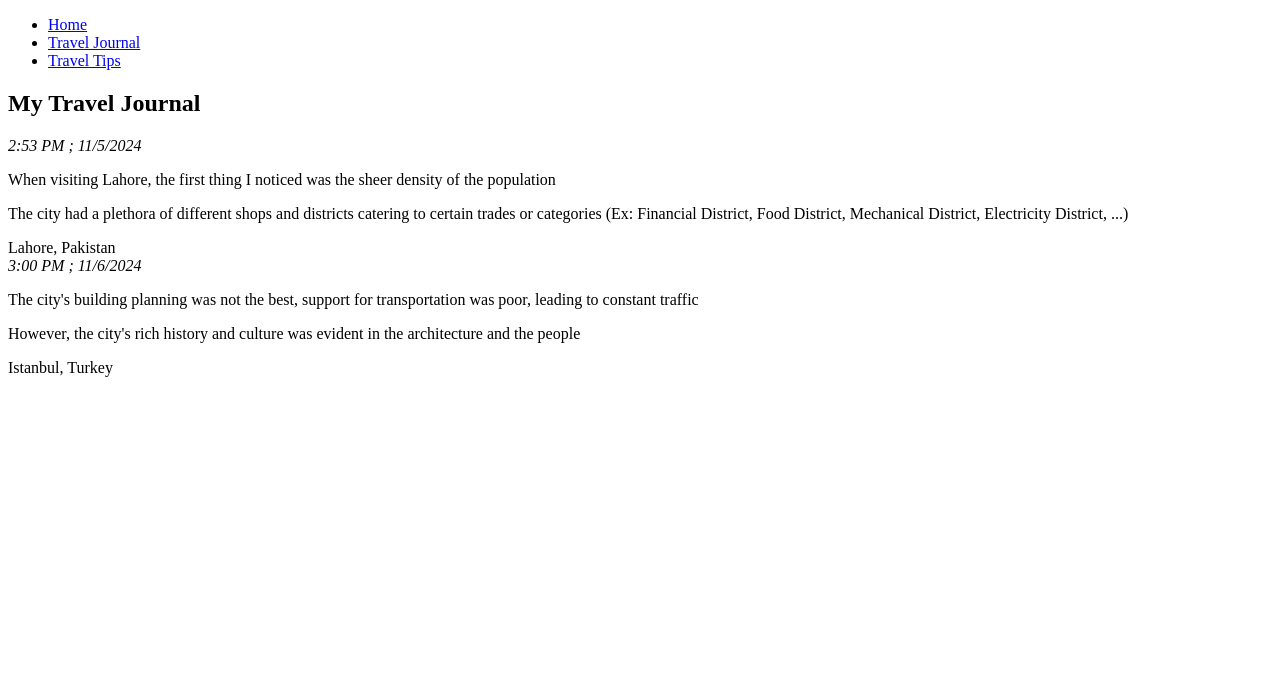
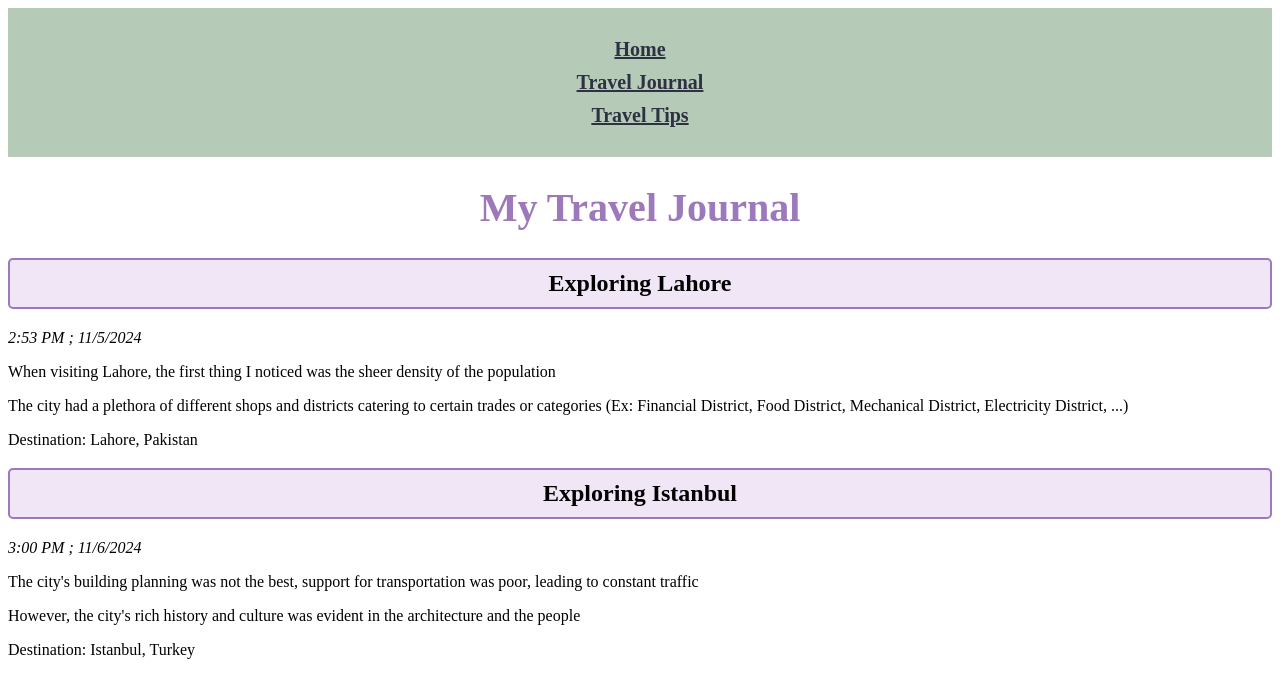
Before and after one commit to AhmadShah-1/SSW-546, a plain HTML site: page Lab/Lab7/journal.html in a window 1280 px wide. Drawn offline with Linux system fonts and the light colour scheme.

Commit message:
Started Lab9

```diff
--- a/Lab/Lab7/journal.html
+++ b/Lab/Lab7/journal.html
@@ -3,6 +3,8 @@
 <head>
     <meta charset="UTF-8">
     <title>My Travel Journal</title>
+    <link rel="stylesheet" href="styles.css">
+
 </head>
 <body>
 
@@ -17,20 +19,22 @@
 </header>
 
 
-<h2>My Travel Journal</h2>
+<h1>My Travel Journal</h1>
 <main>
   <section>
+    <h2>Exploring Lahore</h2>
     <cite>2:53 PM ; 11/5/2024</cite>
     <p>When visiting Lahore, the first thing I noticed was the sheer density of the population</p>
     <p>The city had a plethora of different shops and districts catering to certain trades or categories (Ex: Financial District, Food District, Mechanical District, Electricity District, ...)</p>
-    <aside>Lahore, Pakistan</aside>
+    <aside>Destination: Lahore, Pakistan</aside>
   </section>
 
   <section>
+    <h2>Exploring Istanbul</h2>
     <cite>3:00 PM ; 11/6/2024</cite>
     <p>The city's building planning was not the best, support for transportation was poor, leading to constant traffic</p>
     <p>However, the city's rich history and culture was evident in the architecture and the people</p>
-    <aside>Istanbul, Turkey</aside>
+    <aside>Destination: Istanbul, Turkey</aside>
   </section>
 </main>
 </body>
--- /dev/null
+++ b/Lab/Lab7/styles.css
@@ -0,0 +1,46 @@
+
+header{
+    background-color: #B5CBB7;
+    padding: 20px 0;
+    color: white;
+    text-align: center;
+}
+
+header nav ul{
+    list-style-type: none;
+    margin: 0;
+    padding: 0;
+    text-align: center;
+}
+
+header nav ul li {
+    margin: 10px 0;
+}
+
+header nav ul li a {
+    color: #2D3142;
+    font-size: 20px;
+    font-weight: bolder;
+    padding: 10px 10px;
+}
+
+h1{
+    color: #9D79BC;
+    font-size: 40px;
+    text-align: center;
+}
+
+h2{
+    border: 2px solid #9D79BC;
+    padding: 10px;
+    background-color: #F0E6F6;
+    border-radius: 5px;
+    text-align: center;
+}
+
+#TravelTips {
+    border: 4px double #9D79BC;
+    padding: 20px;
+    background-color: #F0E6F6;
+    border-radius: 10px;
+}
--- /dev/null
+++ b/Lab/Lab9/Shah_Syed_B/app.js
@@ -0,0 +1,4 @@
+/*
+Here is where you'll set up your server as shown in lecture code and worked in previous labs.
+Your server this week should not do any of the processing or calculations.  Your server only exists to allow someone to get to the HTML Page and download the associated assets to run the Fibonacci & prime number checking page.
+*/
--- /dev/null
+++ b/Lab/Lab9/Shah_Syed_B/public/css/main.css
@@ -0,0 +1,3 @@
+/*
+You will style your page using at least 10 CSS selectors for general CSS styling. You will place the CSS in its own file.
+*/
--- /dev/null
+++ b/Lab/Lab9/Shah_Syed_B/routes/index.js
@@ -0,0 +1 @@
+//Here you will require route files and export them as used in previous labs.
```
Also changed, not shown: Lab/Lab7/index.html (+1 -0 lines), Lab/Lab7/tips.html (+15 -3 lines), Lab/Lab9/Shah_Syed_B/public/js/main.js (added, +11 -0 lines), Lab/Lab9/Shah_Syed_B/routes/fibonacci_prime.js (added, +7 -0 lines), Lab/Lab9/Shah_Syed_B/static/homepage.html (added, +14 -0 lines).
